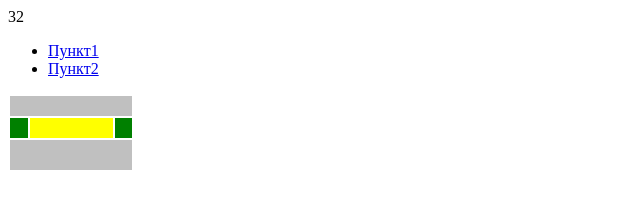
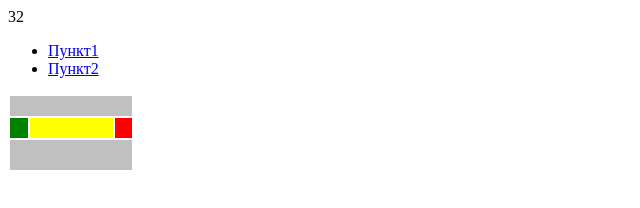
Before and after one commit to knif-blood/ckurs, a plain HTML site: page index.html in a window 1280 px wide. Shown: the full height of the page, 0-640 px from the left. Drawn offline with Linux system fonts and the light colour scheme.

Commit message:
Update index.html

```diff
--- a/index.html
+++ b/index.html
@@ -10,7 +10,7 @@
 <tr height='10%'>
 <td width='15%' bgcolor='green'>&nbsp</td>
 <td bgcolor='yellow'>&nbsp</td>
-<td width='15%' bgcolor='green'>&nbsp</td>
+<td width='15%' bgcolor='red'>&nbsp</td>
 </tr>
 <tr bgcolor='silver'>
 <td colspan='3'>&nbsp</td>
```
